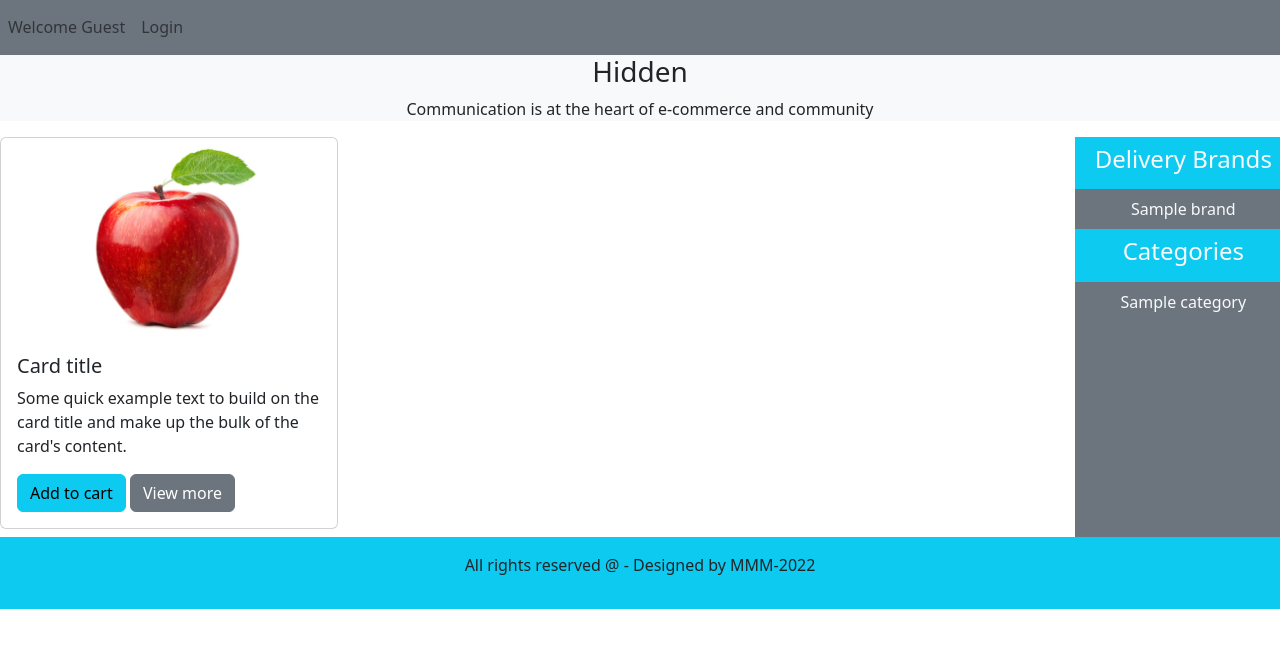
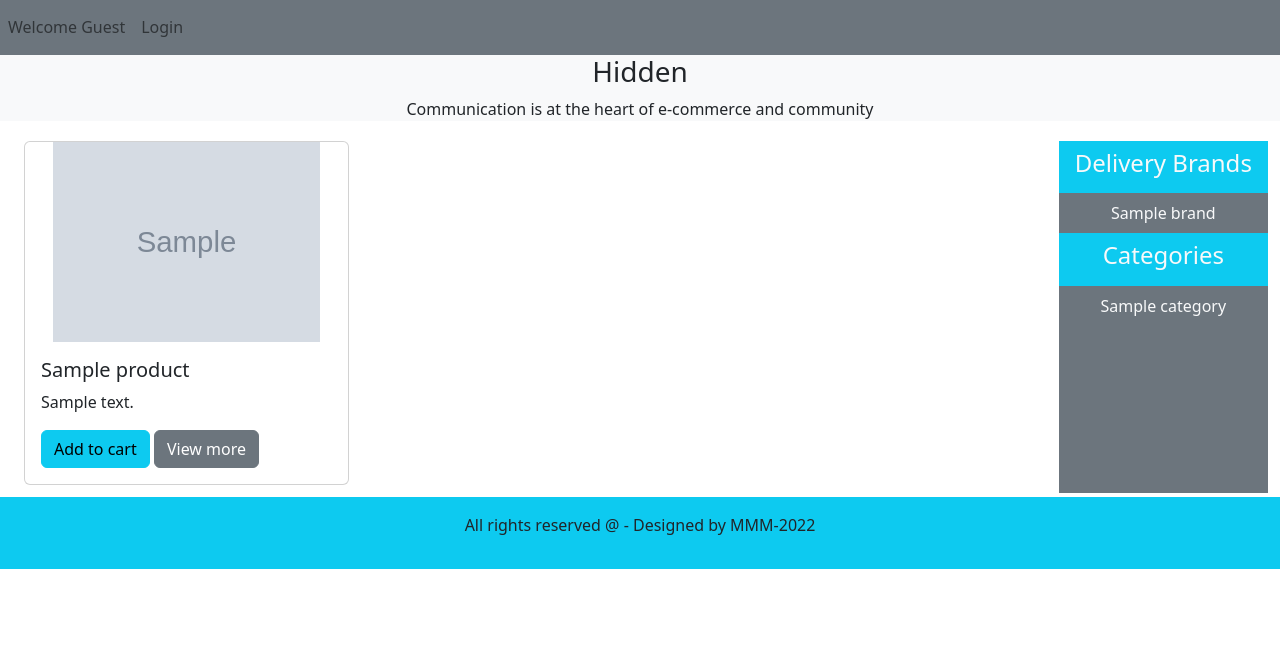
Before and after one commit to asqar-8828/Ecommerce_website, a PHP site: page /index.php in a window 1280 px wide. Shown: the part 105-753 px from the top of the page. Run offline with PHP 8.4, Linux system fonts and the light colour scheme; tables that the repository leaves empty or names only in its code hold one stand-in row (values such as "Sample post"); grey boxes marked "Sample" are stand-in pictures.

Commit message:
Displaying Products

```diff
--- a/index.php
+++ b/index.php
@@ -78,20 +78,37 @@ include ('includes/connect.php');
 
         </div> <!--third child ends-->
 
-        <div class="row"> <!--fourth child starts-->
+        <div class="row mx-2 p-1"> <!--fourth child starts-->
             <div class="col-md-10">
-                <div class="row"> <!--products starts-->
-                    <div class="col-md-4 mb-2">
-                        <div class="card" >
-                            <img src="./images/apple.jpg" class="card-img-top" alt="...">
-                            <div class="card-body">
-                                <h5 class="card-title">Card title</h5>
-                                <p class="card-text">Some quick example text to build on the card title and make up the bulk of the card's content.</p>
-                                <a href="#" class="btn btn-info">Add to cart</a>
-                                <a href="#" class="btn btn-secondary">View more</a>
+                <div class='row'> <!--products starts-->
+                <?php
+                $select_query = "select * from `products` order by product_title LIMIT 0,9";
+                $result_query = mysqli_query($con,$select_query);
+
+                while ($row = mysqli_fetch_assoc($result_query)){
+                    $product_id = $row['product_id'];
+                    $product_title = $row['product_title'];
+                    $product_description = $row['product_description'];
+                    $category_id = $row['category_id'];
+                    $brand_id = $row['brand_id'];
+                    $product_image1 = $row['product_image1'];
+                    $product_price = $row['product_price'];
+
+                    echo "
+
+                    <div class='col-md-4 mb-2'>
+                        <div class='card' >
+                            <img src='./admin_area/product_images/$product_image1' class='card-img-top' alt='$product_title'>
+                            <div class='card-body'>
+                                <h5 class='card-title'>$product_title</h5>
+                                <p class='card-text'>$product_description</p>
+                                <a href='#' class='btn btn-info'>Add to cart</a>
+                                <a href='#' class='btn btn-secondary'>View more</a>
                             </div>
                         </div>
-                    </div>
+                    </div>";
+                }
+                ?>
                 </div> <!--products ends-->
             </div>
             <div class="col-md-2 bg-secondary p-0"> <!--sidenav starts-->
```
Also changed, not shown: admin_area/product_images/apple1.jpg (added), admin_area/product_images/apple2.jpg (added), admin_area/product_images/apple3.jpg (added), admin_area/product_images/capsicum1.jpg (added), admin_area/product_images/capsicum2.jpg (added), admin_area/product_images/capsicum3.jpg (added), admin_area/product_images/dairymilk1.jpg (added), admin_area/product_images/dairymilk2.jpg (added), admin_area/product_images/dairymilk3.jpg (added), admin_area/product_images/nike1.jpg (added), admin_area/product_images/nike2.jpg (added), admin_area/product_images/nike3.jpg (added).
